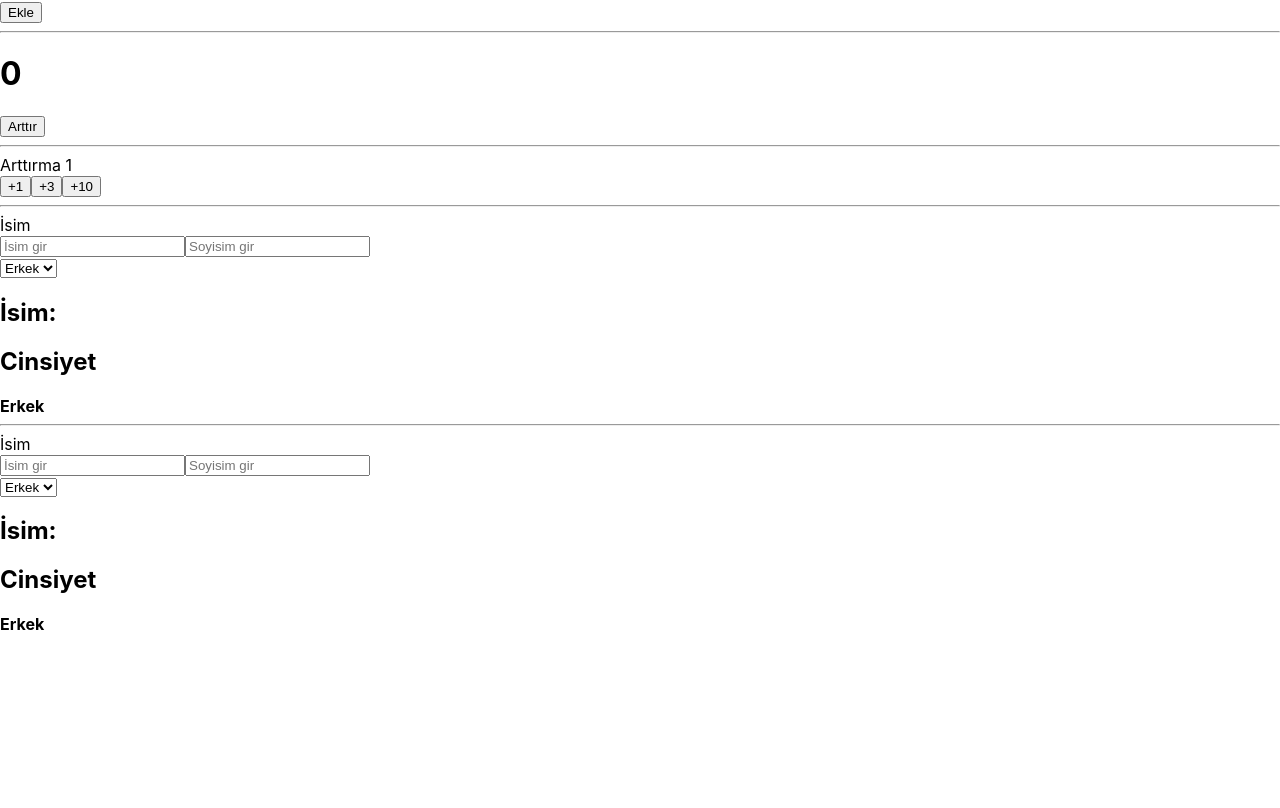
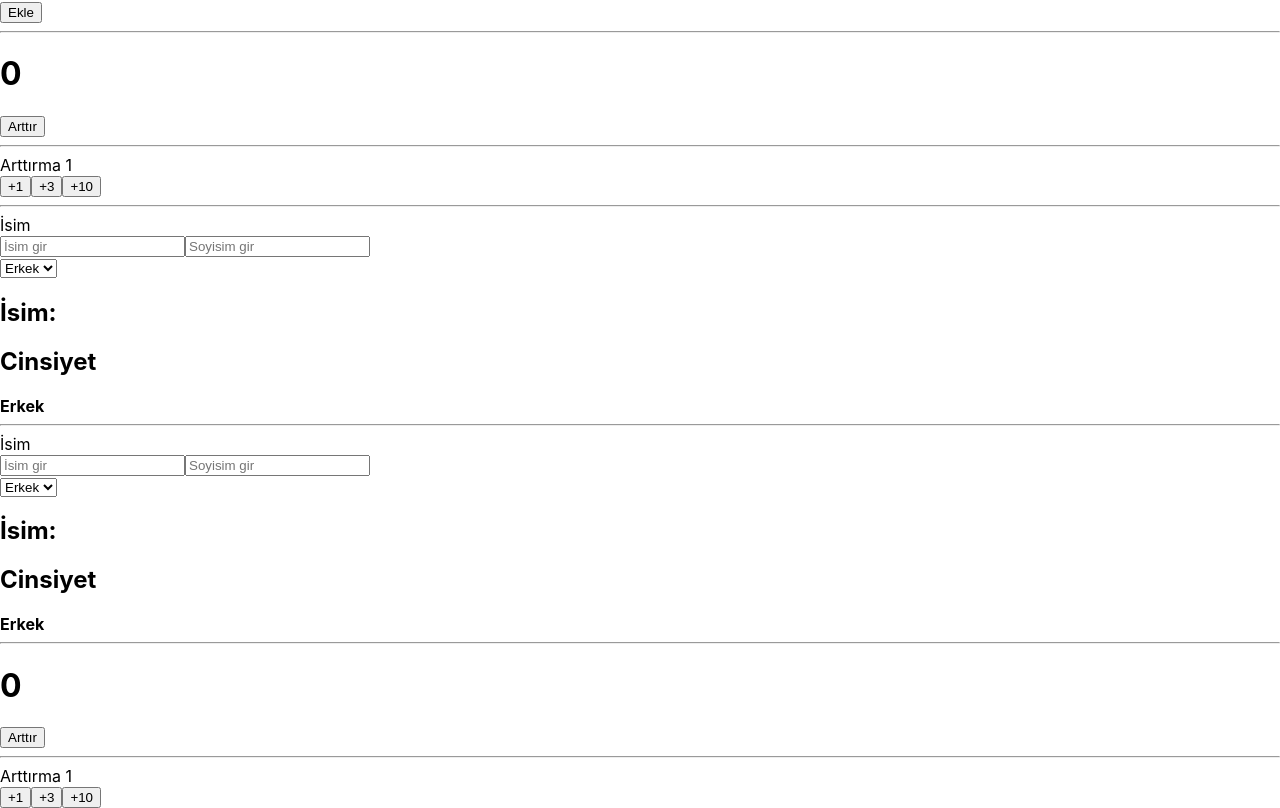
Before and after one commit to Svobodennn/React, a React (Create React App) app in the folder my-app/: page / in a window 1280 px wide. Shown: the part 833-1641 px from the top of the page. Before the commit the page ends 1467 px from the top, so only its background shows below. Built offline with nearby package versions, Linux system fonts and the light colour scheme.

Commit message:
UseEffect Çalışmaları

```diff
--- a/my-app/src/App.js
+++ b/my-app/src/App.js
@@ -5,6 +5,7 @@ import Counter from './components/Counter';
 import User2 from './components/User2';
 import Colors from './components/Colors';
 import Counter2 from './components/Counter2';
+import Counter3 from './components/Counter3';
 import Form from './components/Form';
 import Form2 from './components/Form2';
 
@@ -62,6 +63,8 @@ function App() {
     <Form/>
     <hr />
     <Form2/>
+    <hr />
+    <Counter3/>
     </>
   );
 }
--- /dev/null
+++ b/my-app/src/components/Counter3.js
@@ -0,0 +1,41 @@
+import React, {useState, useEffect} from 'react'
+
+
+function Counter2() {
+
+    const [count, setCount] = useState(0);
+    const [value, setValue] = useState(1);
+
+    useEffect(() => {
+        console.log('Bir state değişti.')
+    })
+
+    useEffect(() => {
+        console.log("Component mount edildi.")
+    },[]
+    )
+
+    useEffect(()=>{
+        console.log("Count veya value state değişti.")
+    },[count, value])
+
+    useEffect(() => {
+        console.log("Value state değişti")
+    },[value])
+
+  return (
+    <div>
+    <h1>{count}</h1>
+    <button onClick={() => setCount((prev) => prev + value)}>Arttır</button> {/* önceki halinin üzerine işlem yapar */}
+    <hr />
+    <div>
+        Arttırma {value}
+    </div>
+    <button onClick={() => setValue(1)}>+1</button>
+    <button onClick={() => setValue(3)}>+3</button>
+    <button onClick={() => setValue(10)}>+10</button>
+</div>
+)
+}
+
+export default Counter2
```
